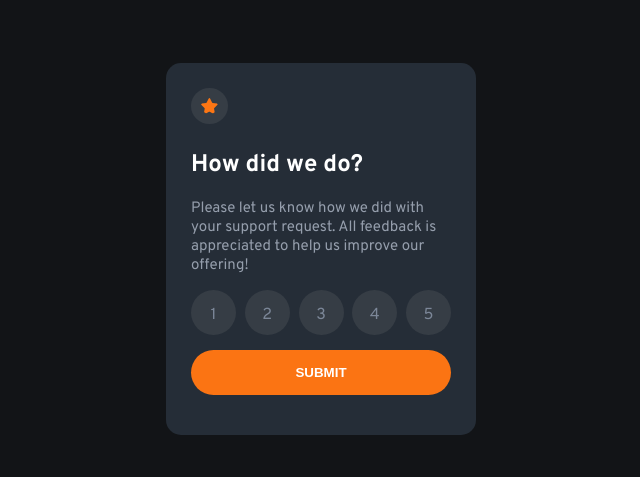
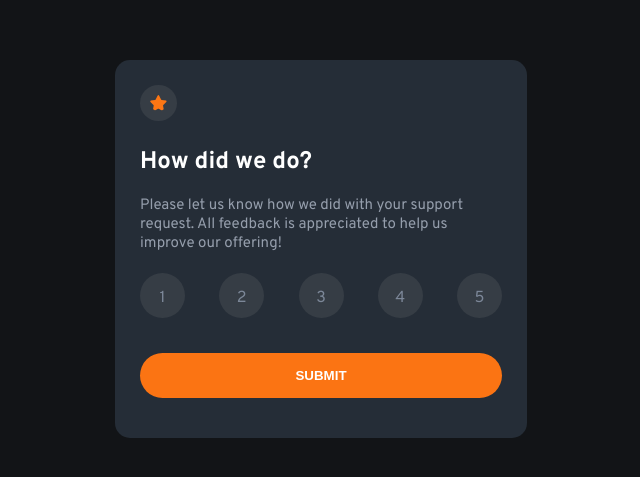
Before and after one commit to lmpko/frontendmentor-interactive-rating-component-main, a React app: page / in a window 1280 px wide. Shown: the part 151-628 px from the top of the page, without its empty margins (319-959 px from the left). Built offline with nearby package versions, Linux system fonts and the light colour scheme.

Commit message:
rating added some css margin, and card added width for < 500px screen size

```diff
--- a/app.css
+++ b/app.css
@@ -53,6 +53,7 @@ body{
     display: flex;
     flex-direction: row;
     justify-content: space-between;
+    margin: 1.25rem 0;
 }
 
 .rating div{
@@ -117,3 +118,9 @@ body{
     background-color: var(--fouthary-color);
     color: var(--secondary-color);
   }
+
+  @media (min-width: 500px){
+    .card{
+        width: 22.625rem;
+    }
+  }
```
